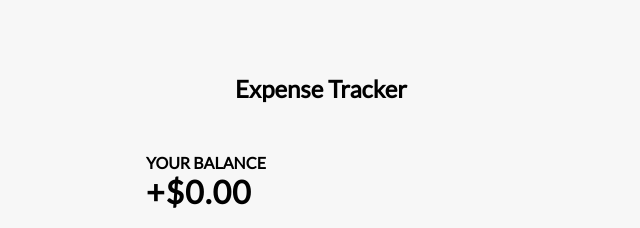
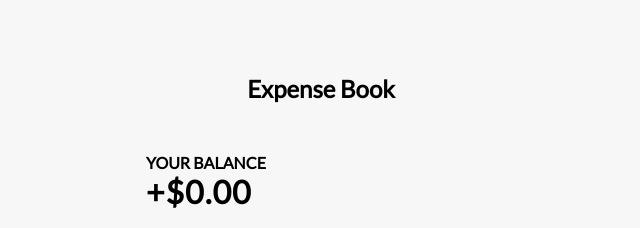
Before and after one commit to mattchx/expense-tracker, a plain HTML site: page index.html in a window 1280 px wide. Shown: the top 228 px of the page, 319-959 px from the left. Drawn offline with Linux system fonts and the light colour scheme.

Commit message:
name change

```diff
--- a/index.html
+++ b/index.html
@@ -7,7 +7,7 @@
     <title>Expense Tracker</title>
   </head>
   <body>
-    <h2>Expense Tracker</h2>
+    <h2>Expense Book</h2>
 
     <div class="container">
       <h4>Your Balance</h4>
```
